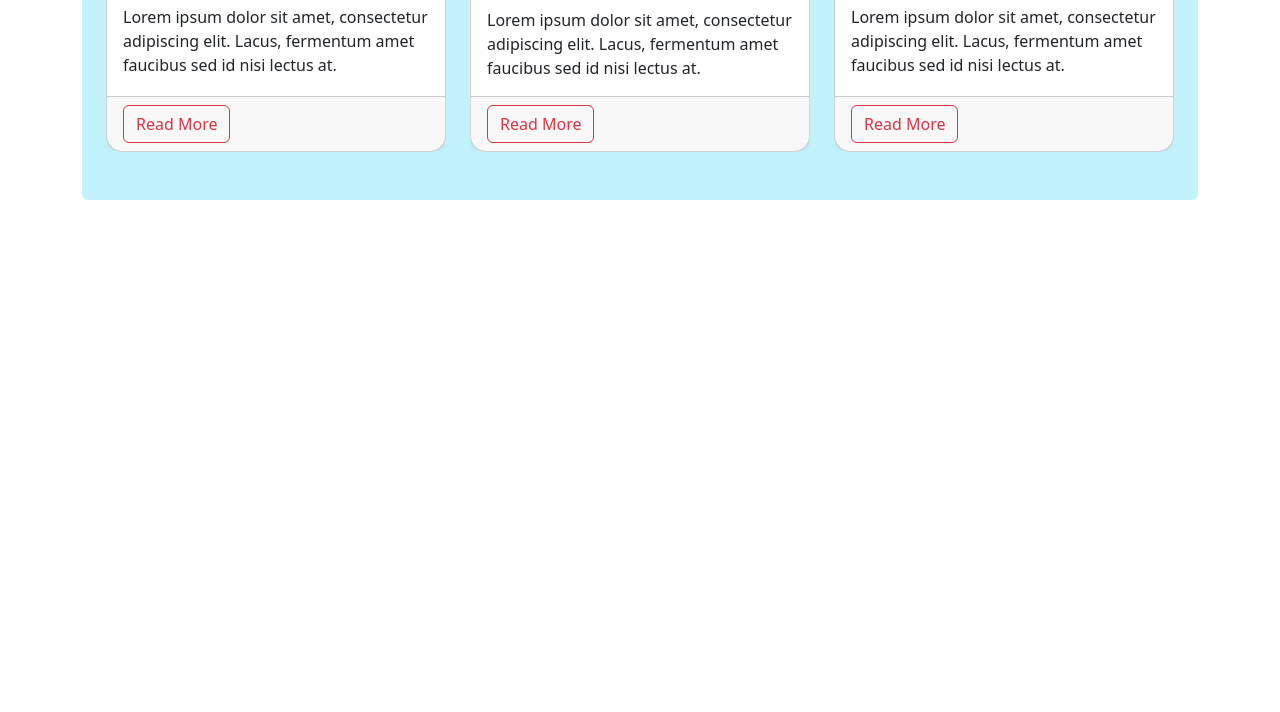
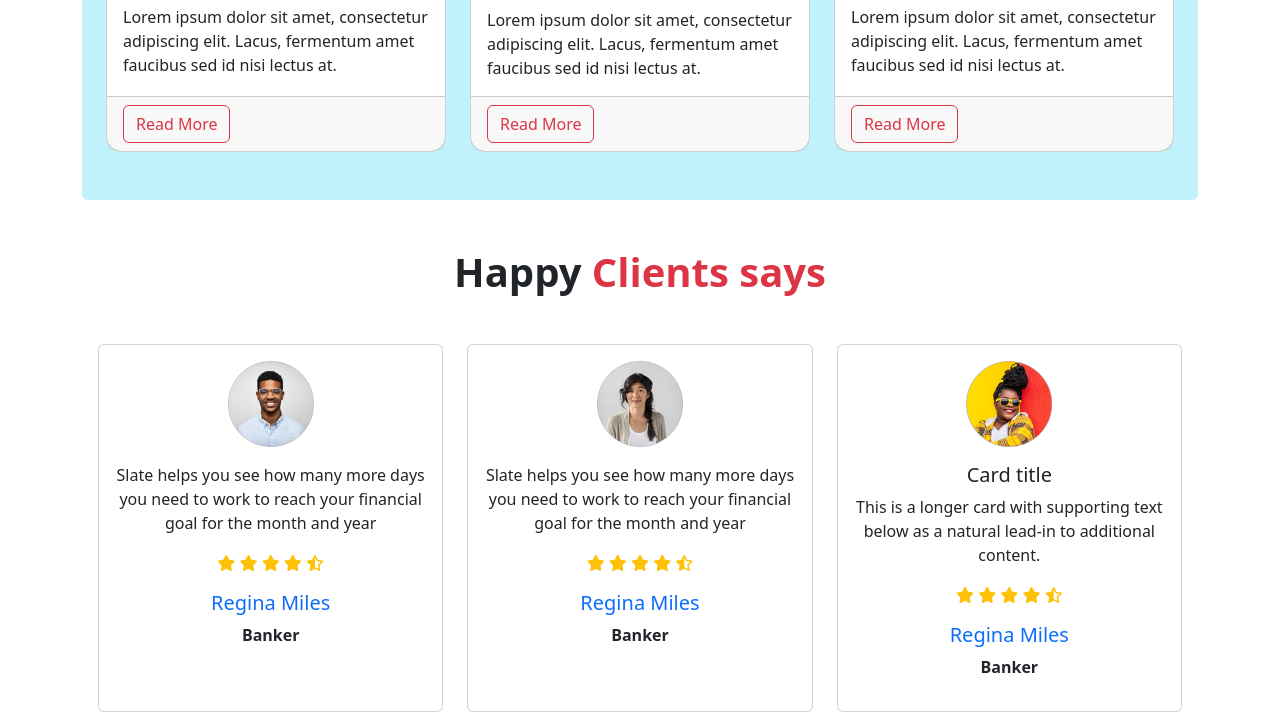
Before and after one commit to Akashdey01/biker-zone-bs, a plain HTML site: page index.html in a window 1280 px wide. Shown: the part 1439-2151 px from the top of the page. Before the commit the page ends 1639 px from the top, so only its background shows below. Drawn offline with Linux system fonts and the light colour scheme.

Commit message:
Happy Clients section done

```diff
--- a/index.html
+++ b/index.html
@@ -11,6 +11,9 @@
 
     <!-- stylesheet  -->
     <link rel="stylesheet" href="css/style.css">
+
+    <!-- fontawesome link  -->
+    <link rel="stylesheet" href="https://cdnjs.cloudflare.com/ajax/libs/font-awesome/6.2.1/css/all.min.css" integrity="sha512-MV7K8+y+gLIBoVD59lQIYicR65iaqukzvf/nwasF0nqhPay5w/9lJmVM2hMDcnK1OnMGCdVK+iQrJ7lzPJQd1w==" crossorigin="anonymous" referrerpolicy="no-referrer" />
 </head>
 <body class="container-lg">
     <header>
@@ -171,6 +174,66 @@
             </div>
           </div>
     </section>
+
+    <!-------------------------  Happy Clients section  -------------------------->
+
+    <section class="mt-5 px-3">
+        <h1 class="fw-bold text-center">Happy <span class="text-danger">Clients says</span></h1>
+        <div class="row row-cols-1 row-cols-sm-2 row-cols-md-3 g-4 mt-4">
+            <div class="col">
+              <div class="card h-100 text-center">
+                <img src="images/user-1.png" class="card-img-top w-25 mx-auto mt-3" alt="...">
+                <div class="card-body">
+                  <p class="card-text">Slate helps you see how many more days you need to work to reach your financial goal for the month and year</p>
+                  <p class="text-warning">
+                    <i class="fa-solid fa-star"></i>
+                    <i class="fa-solid fa-star"></i>
+                    <i class="fa-solid fa-star"></i>
+                    <i class="fa-solid fa-star"></i>
+                    <i class="fa-regular fa-star-half-stroke"></i>
+                  </p>
+                  <h5 class="text-primary">Regina Miles</h5>
+                  <p class="fw-semibold">Banker</p>
+                </div>
+              </div>
+            </div>
+            <div class="col">
+              <div class="card h-100 text-center">
+                <img src="images/user-2.png" class="card-img-top w-25 mx-auto mt-3" alt="...">
+                <div class="card-body">
+                  <p class="card-text">Slate helps you see how many more days you need to work to reach your financial goal for the month and year</p>
+                  <p class="text-warning">
+                    <i class="fa-solid fa-star"></i>
+                    <i class="fa-solid fa-star"></i>
+                    <i class="fa-solid fa-star"></i>
+                    <i class="fa-solid fa-star"></i>
+                    <i class="fa-regular fa-star-half-stroke"></i>
+                  </p>
+                  <h5 class="text-primary">Regina Miles</h5>
+                  <p class="fw-semibold">Banker</p>
+                </div>
+              </div>
+            </div>
+            <div class="col">
+              <div class="card h-100 text-center">
+                <img src="images/user-3.png" class="card-img-top w-25 mx-auto mt-3" alt="...">
+                <div class="card-body">
+                  <h5 class="card-title">Card title</h5>
+                  <p class="card-text">This is a longer card with supporting text below as a natural lead-in to additional content.</p>
+                  <p class="text-warning">
+                    <i class="fa-solid fa-star"></i>
+                    <i class="fa-solid fa-star"></i>
+                    <i class="fa-solid fa-star"></i>
+                    <i class="fa-solid fa-star"></i>
+                    <i class="fa-regular fa-star-half-stroke"></i>
+                  </p>
+                  <h5 class="text-primary">Regina Miles</h5>
+                  <p class="fw-semibold">Banker</p>
+                </div>
+              </div>
+            </div>
+          </div>
+    </section>
     <!-- js file  -->
     <script src="js-file/bootstrap.min.js"></script>
 </body>
```
